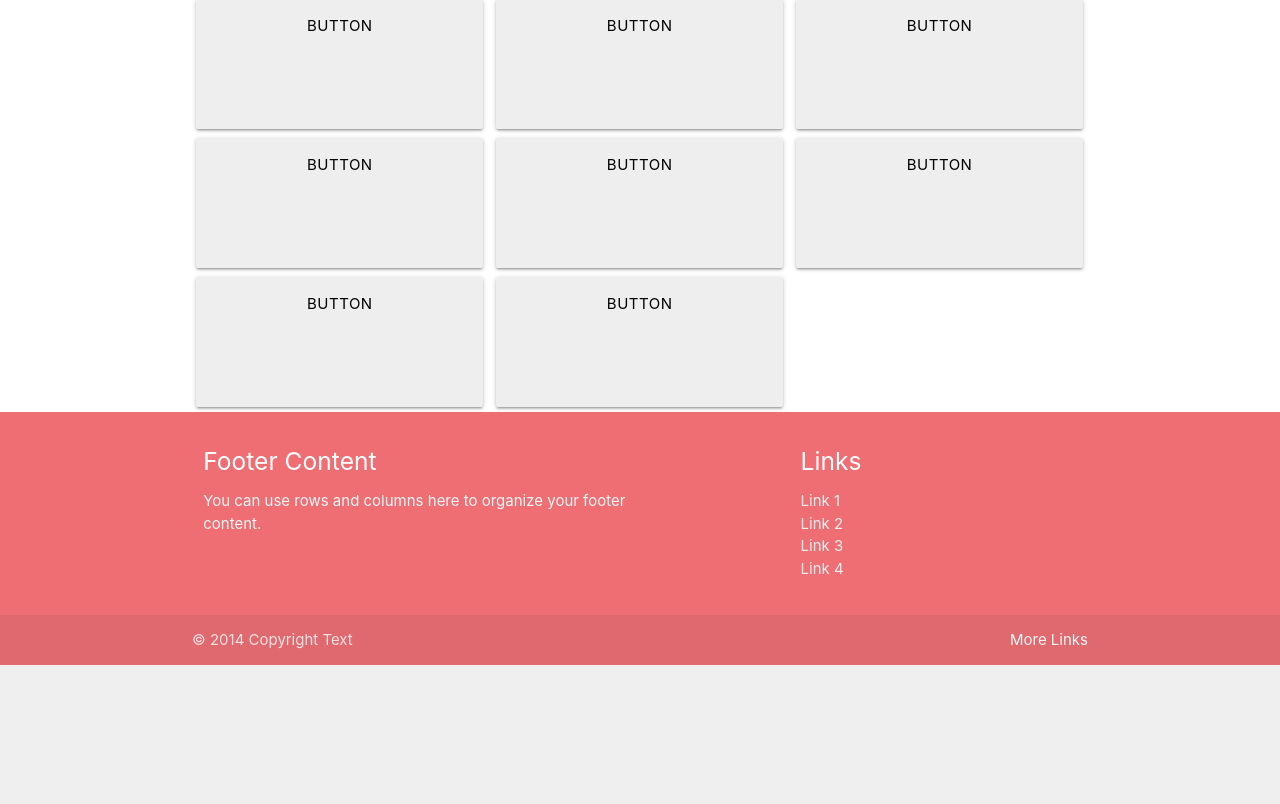
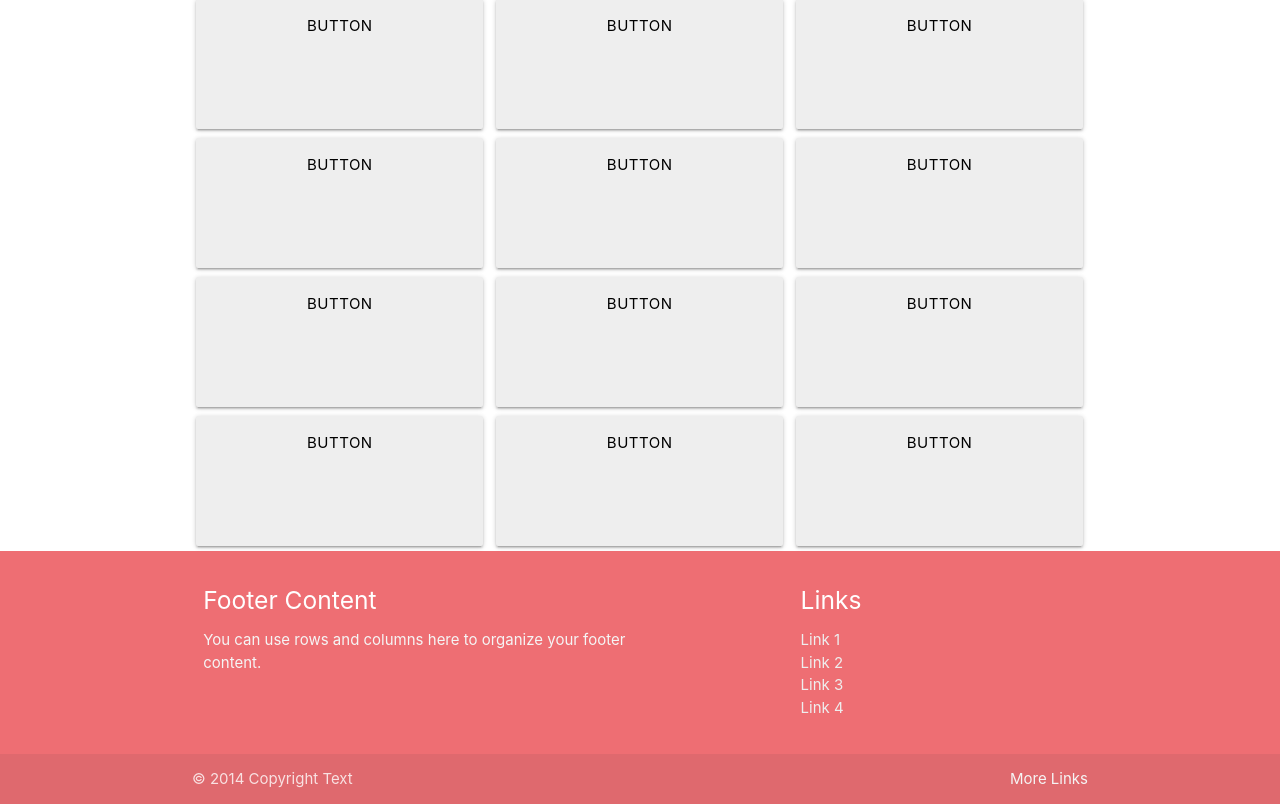
Before and after one commit to Legaeldan/milestone-3, a Flask app: page / in a window 1280 px wide. Shown: the part 208-1012 px from the top of the page. Before the commit the page ends 873 px from the top, so only its background shows below. Run offline with Flask 2, Linux system fonts and the light colour scheme; some libraries are stand-ins or nearby versions.

Commit message:
Added extra buttons on home.html to total 15 per page.

```diff
--- a/templates/home.html
+++ b/templates/home.html
@@ -13,5 +13,9 @@
 <a class="waves-effect waves-light btn-large">Button</a>
 <a class="waves-effect waves-light btn-large">Button</a>
 <a class="waves-effect waves-light btn-large">Button</a>
+<a class="waves-effect waves-light btn-large">Button</a>
+<a class="waves-effect waves-light btn-large">Button</a>
+<a class="waves-effect waves-light btn-large">Button</a>
+<a class="waves-effect waves-light btn-large">Button</a>
 
 {% endblock %}
```
